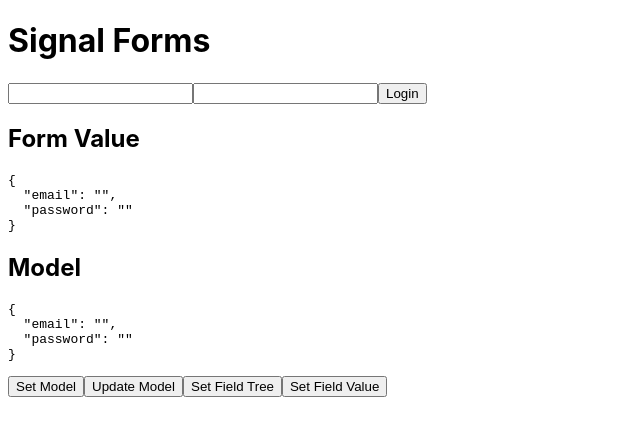
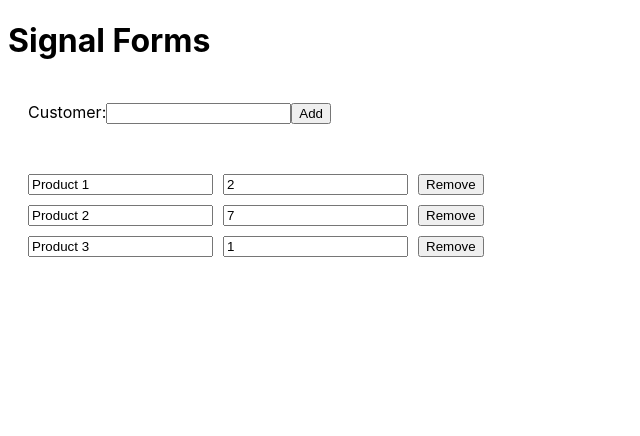
Before and after one commit to liteninkiran/signal-form, an Angular app: page / in a window 1280 px wide. Shown: the top 436 px of the page, without its empty margins (0-640 px from the left). Built offline with nearby package versions, Linux system fonts and the light colour scheme.

Commit message:
Array fields

```diff
--- a/src/app/app.html
+++ b/src/app/app.html
@@ -1,2 +1,2 @@
 <h1>Signal Forms</h1>
-<app-form-1 />
+<app-form-2 />
--- a/src/app/app.ts
+++ b/src/app/app.ts
@@ -1,10 +1,10 @@
 import { Component } from '@angular/core';
-import { Form1 } from './components/form-1/form-1';
+import { Form2 } from './components/form-2/form-2';
 
 @Component({
   selector: 'app-root',
   templateUrl: './app.html',
   styleUrl: './app.scss',
-  imports: [Form1],
+  imports: [Form2],
 })
 export class App {}
--- /dev/null
+++ b/src/app/components/form-2/form-2.html
@@ -0,0 +1,16 @@
+<form [formRoot]="orderForm">
+  <div>
+    <label>Customer:</label>
+    <input type="text" [formField]="orderForm.customerName" />
+    <button type="button" (click)="addItem()">Add</button>
+  </div>
+  <div id="items-list">
+    @for (item of orderForm.items; track item) {
+      <div class="form-row">
+        <input type="text" [formField]="item.product" placeholder="Product" />
+        <input type="number" [formField]="item.quantity" placeholder="Quantity" />
+        <button type="button" (click)="removeItem()">Remove</button>
+      </div>
+    }
+  </div>
+</form>
--- /dev/null
+++ b/src/app/components/form-2/form-2.scss
@@ -0,0 +1,17 @@
+form {
+  display: flex;
+  flex-direction: column;
+  row-gap: 50px;
+  padding: 20px;
+}
+
+#items-list {
+  display: flex;
+  flex-direction: column;
+  row-gap: 10px;
+}
+
+.form-row {
+  display: flex;
+  column-gap: 10px;
+}
--- /dev/null
+++ b/src/app/components/form-2/form-2.ts
@@ -0,0 +1,45 @@
+import { Component, signal } from '@angular/core';
+import { form, FormField, FormRoot } from '@angular/forms/signals';
+
+const items: Item[] = [
+  {
+    product: 'Product 1',
+    quantity: 2,
+  },
+  {
+    product: 'Product 2',
+    quantity: 7,
+  },
+  {
+    product: 'Product 3',
+    quantity: 1,
+  },
+];
+
+interface Item {
+  product: string;
+  quantity: number;
+}
+
+interface OrderFormModel {
+  customerName: string;
+  items: Item[];
+}
+
+@Component({
+  selector: 'app-form-2',
+  templateUrl: './form-2.html',
+  styleUrl: './form-2.scss',
+  imports: [FormRoot, FormField],
+})
+export class Form2 {
+  model = signal<OrderFormModel>({
+    customerName: '',
+    items,
+  });
+  orderForm = form(this.model);
+
+  addItem() {}
+
+  removeItem() {}
+}
```
